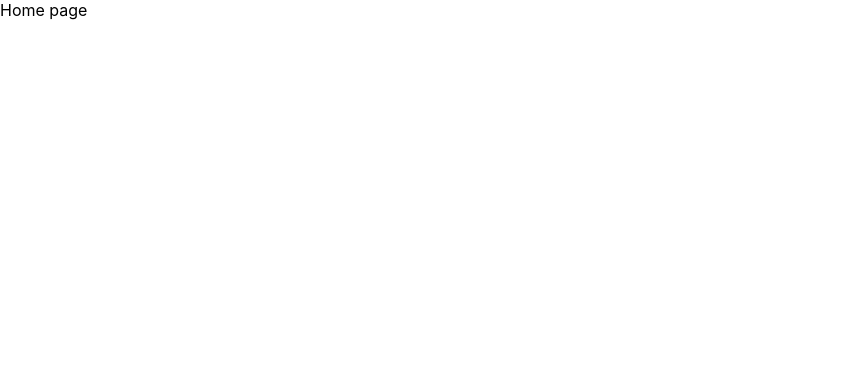
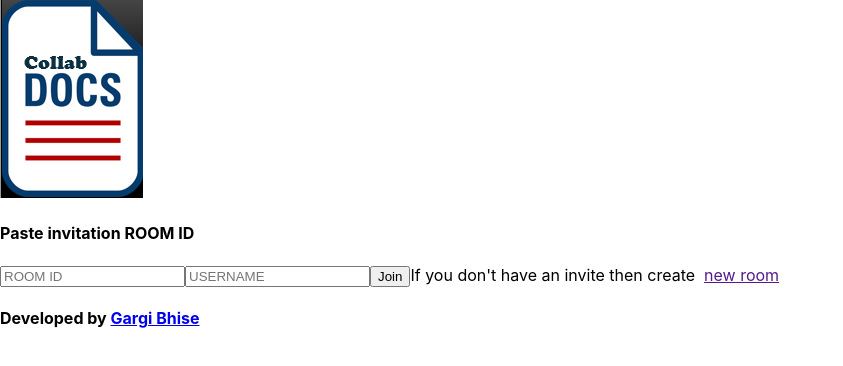
Before and after one commit to GargiBhise/Collaborative-Document-Editor, a React (Create React App) app: page / in a window 1280 px wide. Shown: the top 366 px of the page, without its empty margins (0-843 px from the left). Built offline with nearby package versions, Linux system fonts and the light colour scheme.

Commit message:
Added logo

```diff
--- a/src/pages/Home.js
+++ b/src/pages/Home.js
@@ -2,7 +2,31 @@ import React from "react";
 
 const Home = () => {
     return (
-        <div>Home page</div>
+        <div className="homePageWrapper">
+            <div className="formWrapper">
+                <img src = "/logo.png" alt = "Collab Doc Logo"/>
+                <h4 className="mainLabel">Paste invitation ROOM ID</h4>
+                <div className="inputGroup">
+                    <input type = "text"
+                    className="inputBox"
+                    placeholder="ROOM ID" />
+
+                    <input type = "text"
+                    className="inputBox"
+                    placeholder="USERNAME" />
+
+                    <button className="btn joinBtn">Join</button>
+                    <span className="createInfo">
+                        If you don't have an invite then create &nbsp;
+                        <a href="" className="createNewBtn">
+                            new room</a>
+                    </span>
+                </div>
+            </div>
+            <footer>
+                <h4>Developed by <a href="https://github.com/GargiBhise/Collaborative-Document-Editor"> Gargi Bhise</a></h4>
+            </footer>
+        </div>
     )
 }
 
```
Also changed, not shown: public/logo.png (added).
